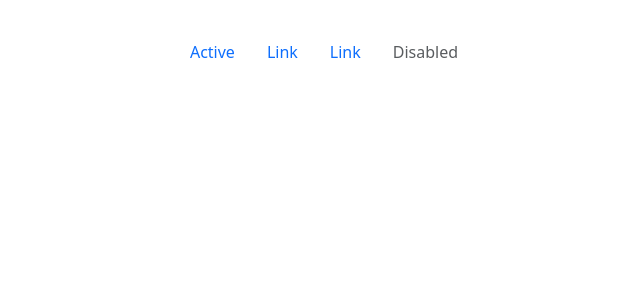
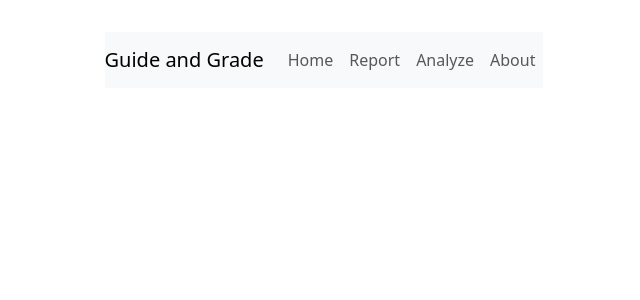
Before and after one commit to Kaveengayanga1/guide_and_grade, a React (Vite) app: page / in a window 1280 px wide. Shown: the top 300 px of the page, without its empty margins (316-956 px from the left). Built offline with nearby package versions, Linux system fonts and the light colour scheme.

Commit message:
Navbar updated

```diff
--- a/package.json
+++ b/package.json
@@ -12,6 +12,7 @@
   "dependencies": {
     "bootstrap": "^5.3.3",
     "react": "^18.3.1",
+    "react-bootstrap": "^2.10.6",
     "react-dom": "^18.3.1"
   },
   "devDependencies": {
--- a/src/components/Navbar.jsx
+++ b/src/components/Navbar.jsx
@@ -1,22 +1,22 @@
 import React from 'react';
+import { Navbar as BootstrapNavbar, Nav } from 'react-bootstrap';
+import 'bootstrap/dist/css/bootstrap.min.css'; // Import Bootstrap CSS
 
-export default function Navbar() {
-    return (
-        <div>
-            <ul class="nav justify-content-center">
-                <li class="nav-item">
-                    <a class="nav-link active" aria-current="page" href="#">Active</a>
-                </li>
-                <li class="nav-item">
-                    <a class="nav-link" href="#">Link</a>
-                </li>
-                <li class="nav-item">
-                    <a class="nav-link" href="#">Link</a>
-                </li>
-                <li class="nav-item">
-                    <a class="nav-link disabled" aria-disabled="true">Disabled</a>
-                </li>
-            </ul>
-        </div>
-    );
-}
+const Navbar = () => {
+  return (
+    <BootstrapNavbar bg="light" expand="lg">
+      <BootstrapNavbar.Brand href="#home">Guide and Grade</BootstrapNavbar.Brand>
+      <BootstrapNavbar.Toggle aria-controls="basic-navbar-nav" />
+      <BootstrapNavbar.Collapse id="basic-navbar-nav">
+        <Nav className="ml-auto">
+          <Nav.Link href="#home">Home</Nav.Link>
+          <Nav.Link href="#report">Report</Nav.Link>
+          <Nav.Link href="#analyze">Analyze</Nav.Link>
+          <Nav.Link href="#about">About</Nav.Link>
+        </Nav>
+      </BootstrapNavbar.Collapse>
+    </BootstrapNavbar>
+  );
+};
+
+export default Navbar;
```
Also changed, not shown: 1 other file (tests, documents, lock files or other folders).
